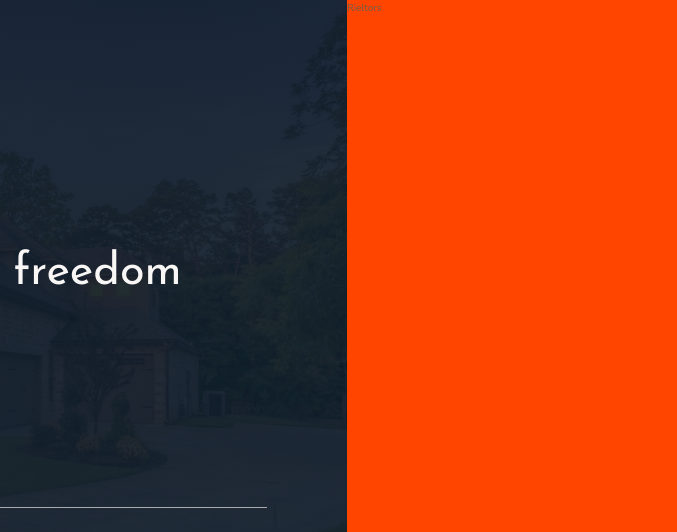
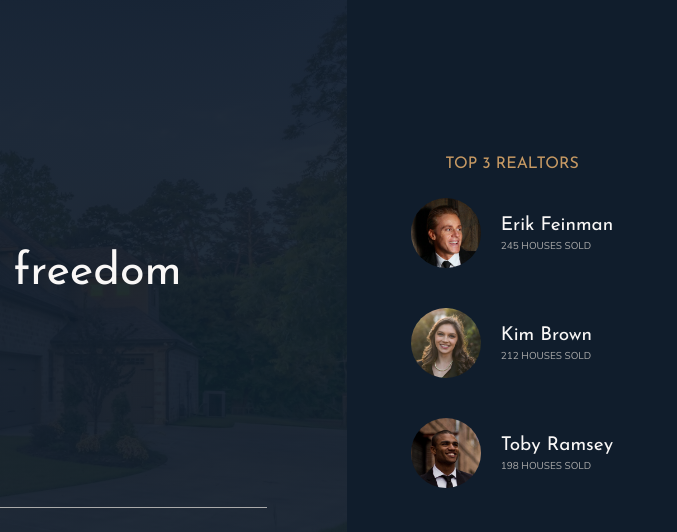
Before and after one commit to Juventtini/Nexter, a website: page index.html in a window 1280 px wide. Shown: the top 532 px of the page, 603-1280 px from the left. Drawn offline with nearby package versions, Linux system fonts and the light colour scheme.

Commit message:
feat: add html and css to realtors section

```diff
--- a/index.html
+++ b/index.html
@@ -29,7 +29,24 @@
             </div>
         </header>
         <div class="realtors">
-            Rieltors
+            <h3 class="heading-3">Top 3 Realtors</h3>
+            <div class="realtors__list">
+                <img src="img/realtor-1.jpeg" alt="Realtor 1" class="realtors__img">
+                <div class="realtors__details">
+                    <h4 class="heading-4 heading-4--light">Erik Feinman</h4>
+                    <p class="realtors__sold">245 houses sold</p>
+                </div>
+                <img src="img/realtor-2.jpeg" alt="Realtor 2" class="realtors__img">
+                <div class="realtors__details">
+                    <h4 class="heading-4 heading-4--light">Kim Brown</h4>
+                    <p class="realtors__sold">212 houses sold</p>
+                </div>
+                <img src="img/realtor-3.jpeg" alt="Realtor 3" class="realtors__img">
+                <div class="realtors__details">
+                    <h4 class="heading-4 heading-4--light">Toby Ramsey</h4>
+                    <p class="realtors__sold">198 houses sold</p>
+                </div>
+            </div>
         </div>
         <div class="feautures">
             <div class="feature">
--- a/sass/_realtors.scss
+++ b/sass/_realtors.scss
@@ -1,4 +1,31 @@
 .realtors {
-    background-color: orangered;
+    background-color: $color-secondary;
     grid-column: col-start 7 / full-end;
+    padding: 3rem;
+
+    display: grid;
+    align-content: center;
+    justify-content: center;
+    justify-items: center;
+    grid-row-gap: 2rem;
+
+    &__list {
+        display: grid;
+        grid-template-columns: min-content max-content;
+        grid-column-gap: 2rem;
+        grid-row-gap: 5vh;
+        align-items: center;
+    }
+
+    &__img {
+        width: 7rem;
+        border-radius: 50%;
+        display: block;
+    }
+
+    &__sold {
+        text-transform: uppercase;
+        color: $color-grey-light-2;
+        margin-top: -3px;
+    }
 }
```
Also changed, not shown: css/style.css.
